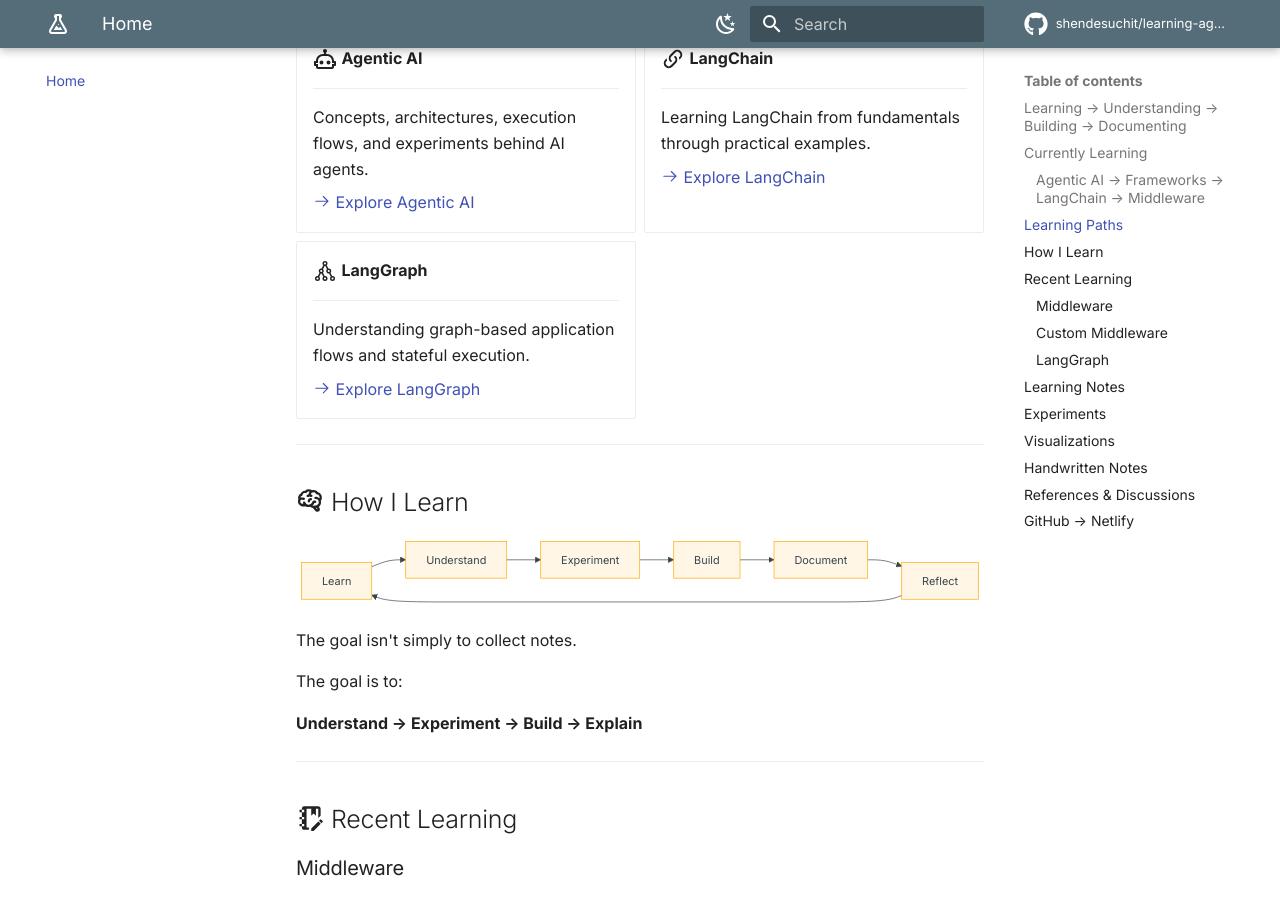
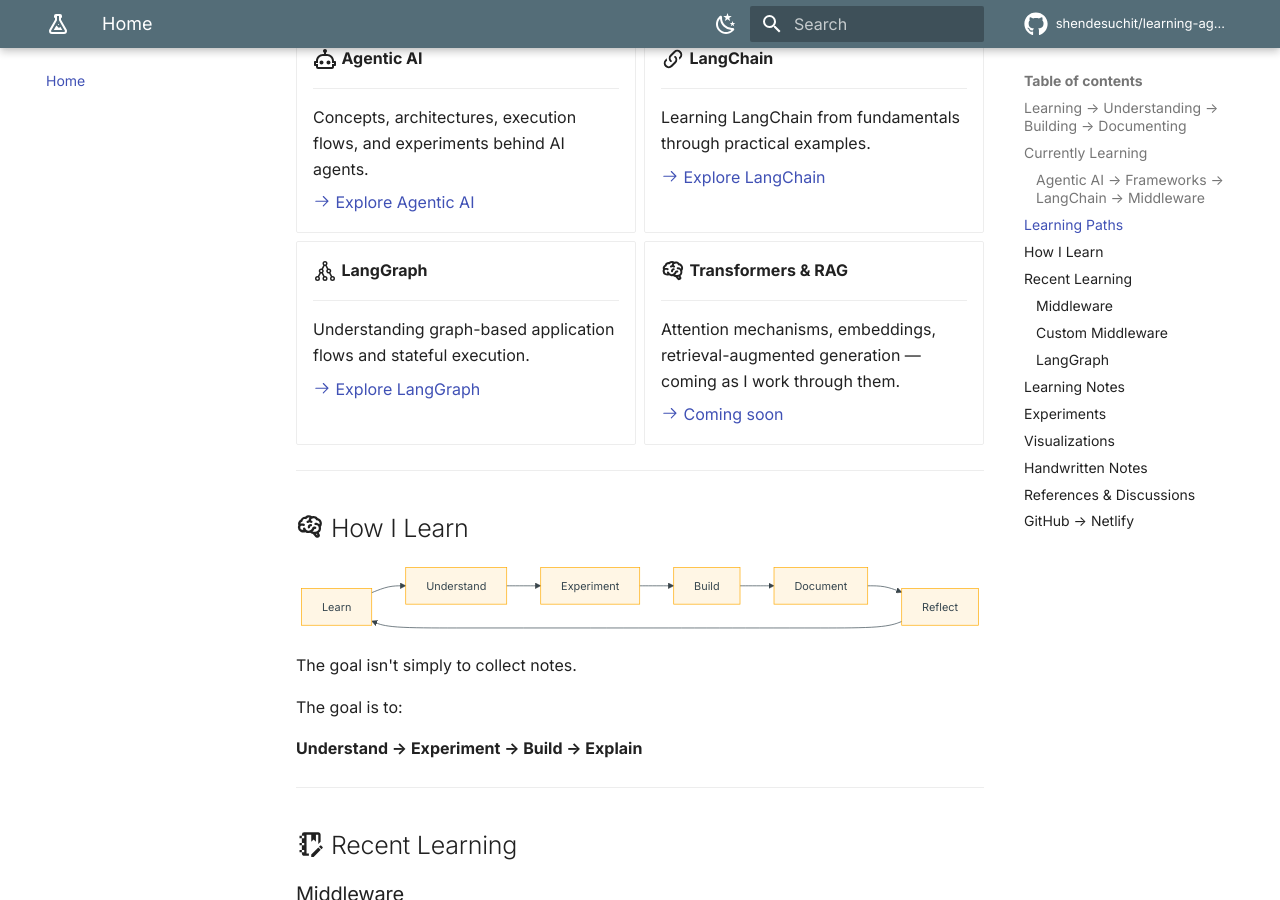
Before and after one commit to shendesuchit/learning-agentic-ai-demo, an MkDocs documentation site: the page built from docs/index.md, in a window 1280 px wide and 900 px high, scrolled down 749 px. Built offline with MkDocs 1.6.1 and Material for MkDocs 9.7.7, drawn with Linux system fonts in a browser that asks for light colours; comment, search, counter and statistics services are not loaded.

Commit message:
Add Transformers & RAG section to documentation
Added a section on Transformers and RAG with a placeholder for future content.

```diff
--- a/docs/index.md
+++ b/docs/index.md
@@ -46,6 +46,14 @@
     Understanding graph-based application flows and stateful execution.
 
     [:octicons-arrow-right-24: Explore LangGraph](frameworks/langgraph/introduction.md)
+
+-   :material-brain:{ .lg .middle } **Transformers & RAG**
+
+    ---
+
+    Attention mechanisms, embeddings, retrieval-augmented generation — coming as I work through them.
+
+    [:octicons-arrow-right-24: Coming soon](agentic-ai/index.md)
 
 </div>
 
```
